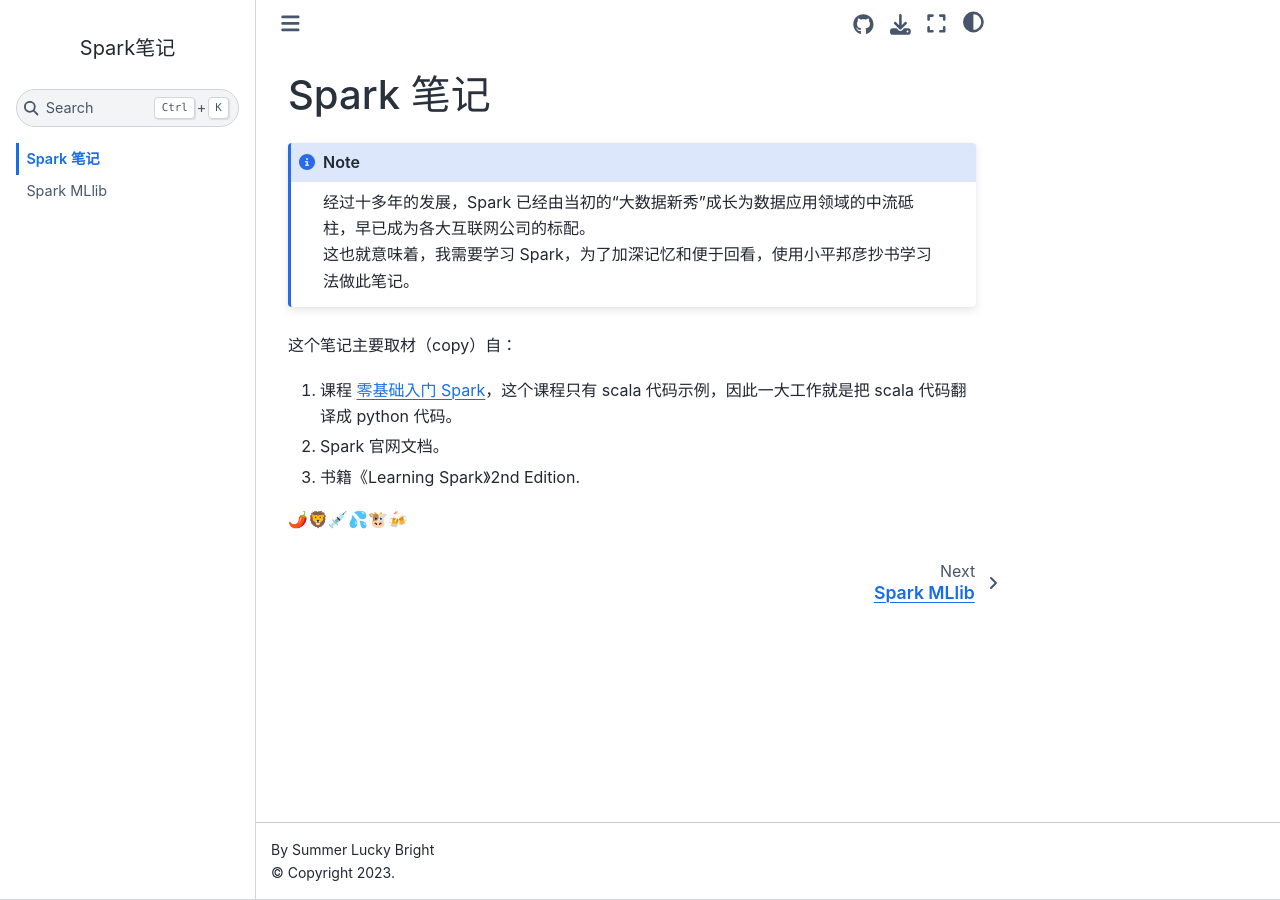
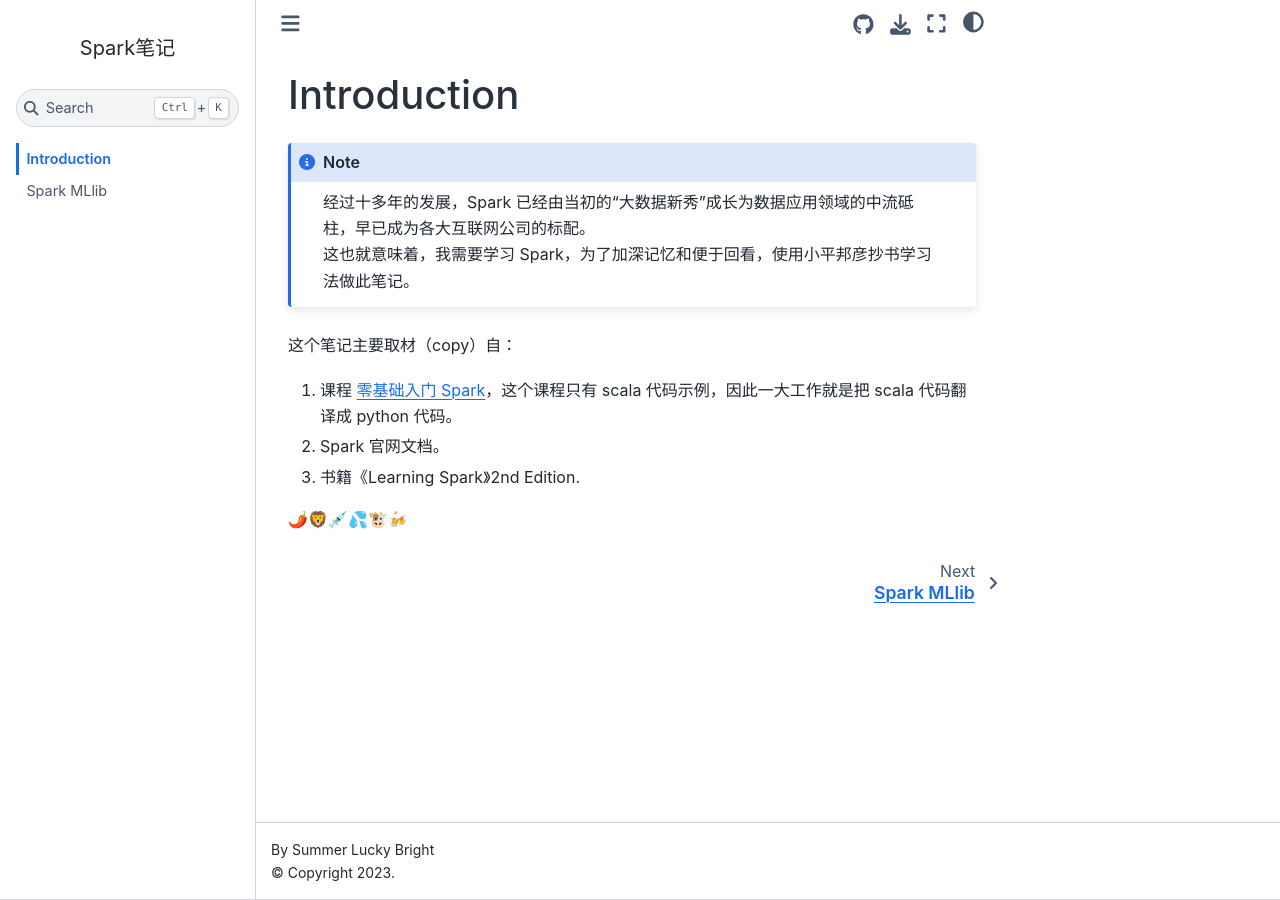
Before and after one commit to newfacade/notes-on-spark, a Jupyter Book: the page built from intro.md, in a window 1280 px wide. Built offline with Jupyter Book 1.0.4 settings and Sphinx 7.4.7 and the Sphinx Book theme 1.1.4, drawn with Linux system fonts in a browser that asks for light colours; pages that are not in the unit, such as notebooks, are missing from menus.

Commit message:
mini fix

````diff
--- a/intro.md
+++ b/intro.md
@@ -1,4 +1,4 @@
-# Spark 笔记
+# Introduction
 
 ```{note}
 经过十多年的发展，Spark 已经由当初的“大数据新秀”成长为数据应用领域的中流砥柱，早已成为各大互联网公司的标配。<br/>
````
